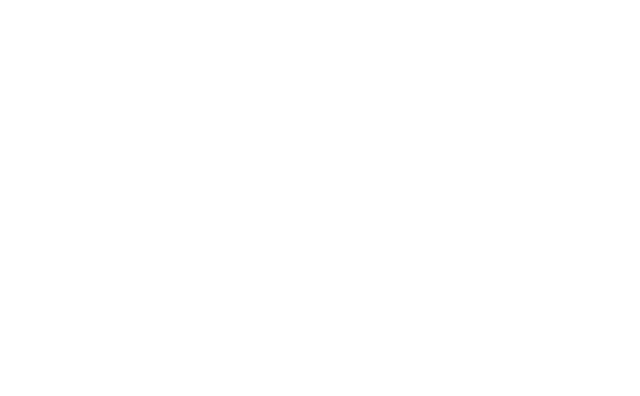
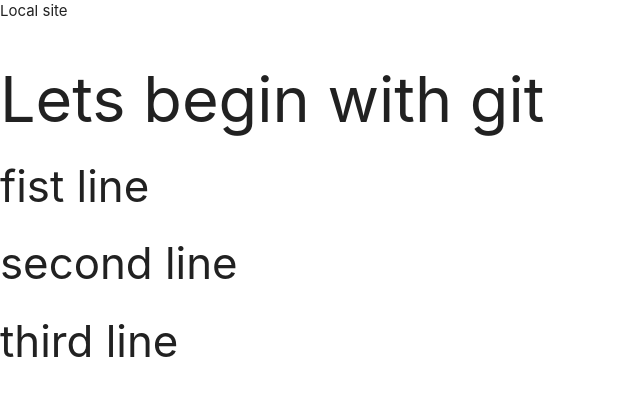
Before and after one commit to irohod/frontend-test, a plain HTML site: page index.html in a window 1280 px wide. Shown: the whole page, without its empty margins (0-640 px from the left). Drawn offline with Linux system fonts and the light colour scheme.

```diff
--- a/index.html
+++ b/index.html
@@ -8,6 +8,19 @@
 </head>
 <body>
 
+    <header>
+        Local site
+    </header>
+    <main>
+        <h1>
+            Lets begin with git
+        </h1>
+    </main>
+    <aside>
+        <h3>fist line</h3>
+        <h3>second line</h3>
+        <h3>third line</h3>
+    </aside>
 
     <script src="materilaze/js/materialize.min.js"></script>
     <script src="js/main.js"></script>
```
